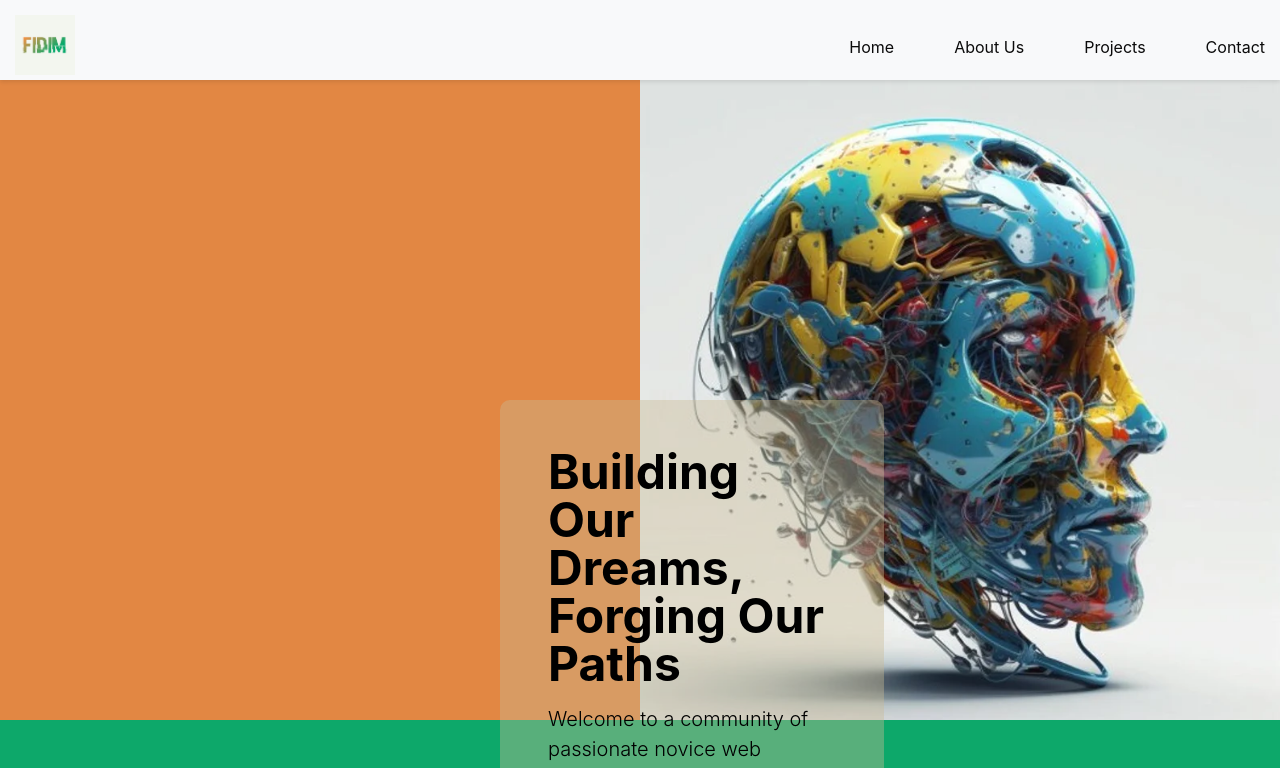
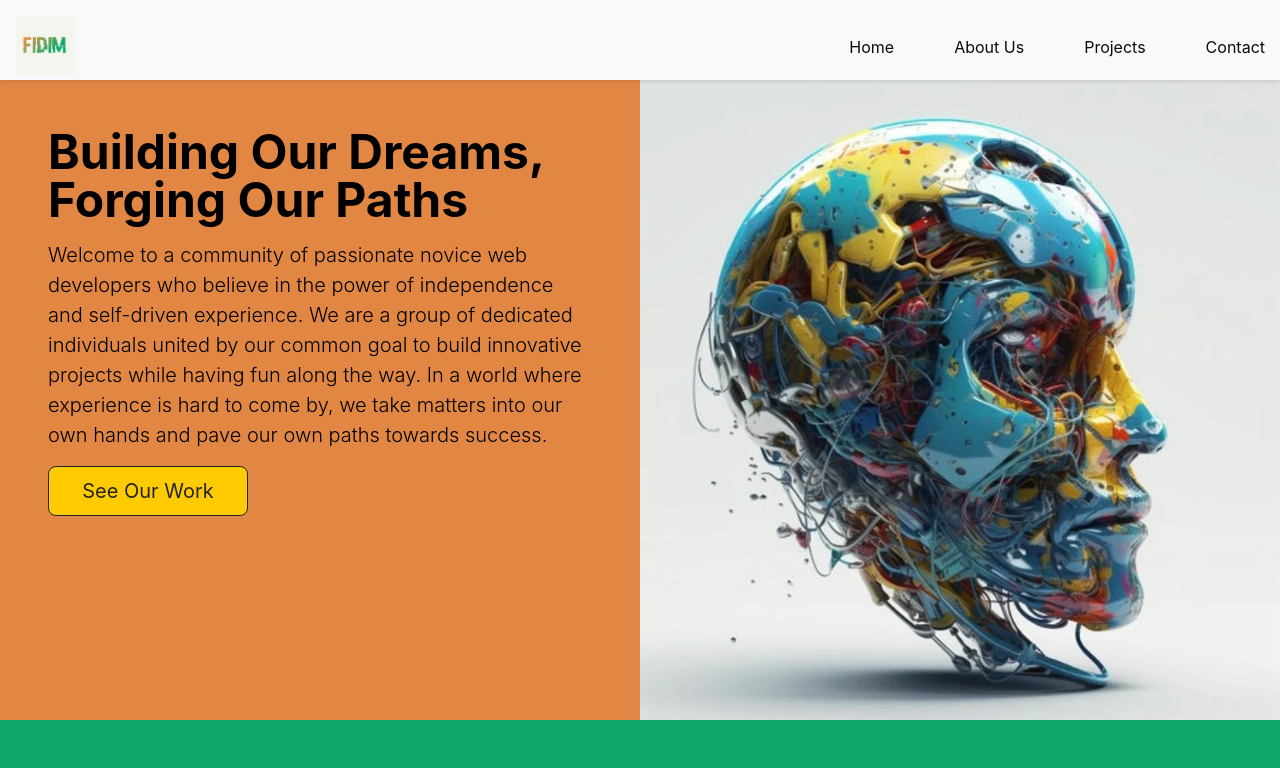
Before and after one commit to fidimclub/group-portfolio, a React (Create React App) app in the folder frontend/: page / in a window 1280 px wide. Shown: the top 768 px of the page. Built offline with nearby package versions, Linux system fonts and the light colour scheme; grey boxes are pictures that could not be loaded.

Commit message:
remove inline style from content-wrapper

```diff
--- a/frontend/src/Components/HeroSection.css
+++ b/frontend/src/Components/HeroSection.css
@@ -2,3 +2,12 @@
 .white-background {
     background-color: #e28743;
 }
+
+
+/* Semi-transparent white backdrop */
+.hero-info {
+        background-color: 'rgba(199, 186, 149, 0.4)';
+
+        border-radius: '10px';
+
+}
--- a/frontend/src/Components/HeroSection.js
+++ b/frontend/src/Components/HeroSection.js
@@ -7,20 +7,8 @@ const HeroSection = () => {
   return (
     <div className="container-fluid header px-0">
       <div className="row g-0 white-background" >
-        <div className="col-lg-6" position="relative">
-          <div
-            className="content-wrapper text-black p-5"
-            style={{
-              backgroundColor: 'rgba(199, 186, 149, 0.4)', // Semi-transparent white backdrop
-              padding: '20px',
-              borderRadius: '10px',
-              marginLeft: 500,
-              top: '50%',
-              position: 'absolute',
-              width: '30%',
-
-            }}
-          >
+        <div className="col-lg-6">
+          <div className="content-wrapper hero-info text-black p-5">
             <h1 className="display-5 fw-bold lh-1 mb-3">
               Building Our Dreams, Forging Our Paths
             </h1>
```
